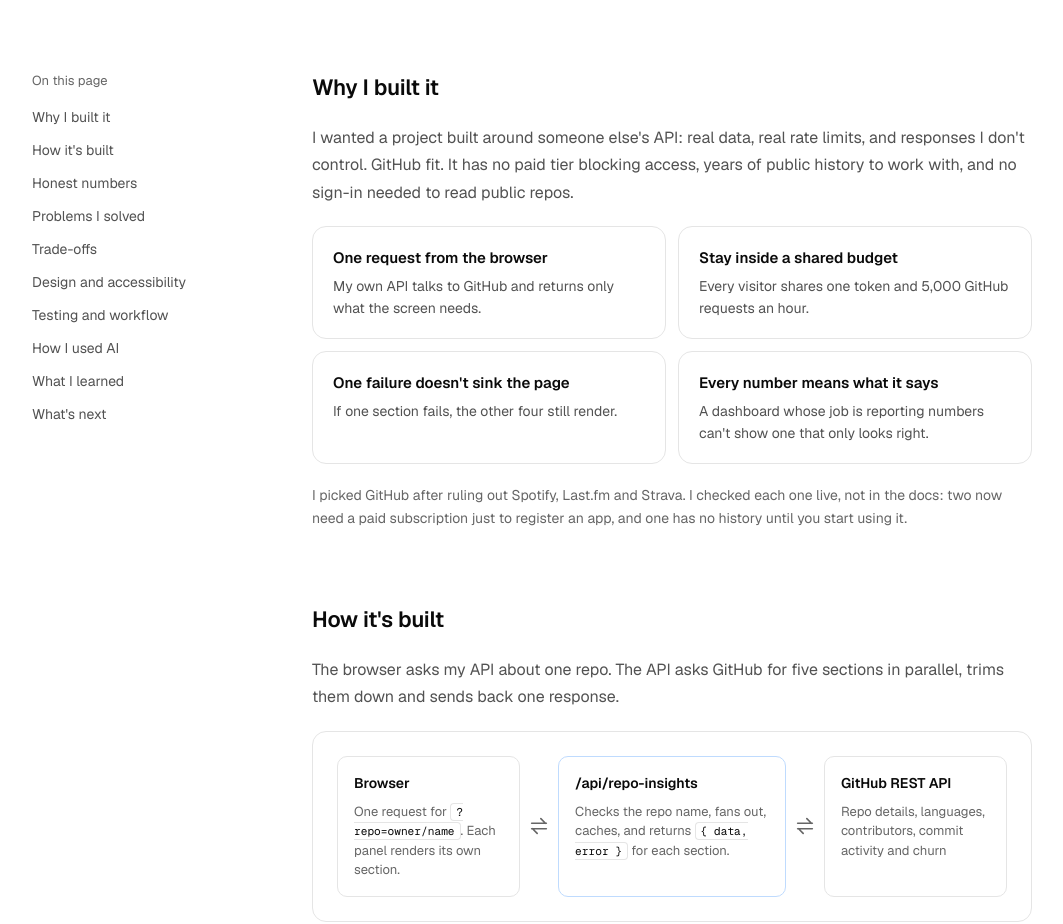
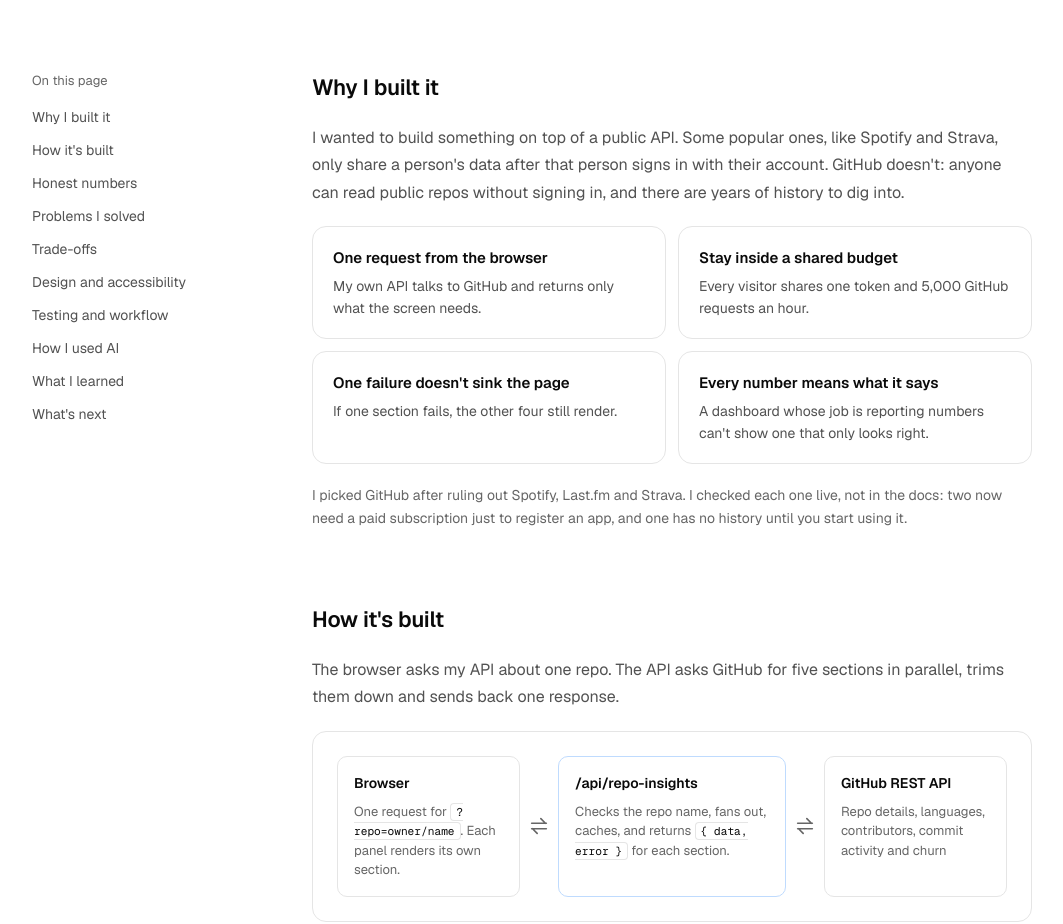
Before and after one commit to warnerp18/portfolio, a website: page src/projects/repopulse/index.html in a window 1280 px wide. Shown: the part 1410-2334 px from the top of the page, without its empty margins (64-1127 px from the left). Drawn offline with nearby package versions, Linux system fonts and the light colour scheme.

Commit message:
Reword why I built RepoPulse

```diff
--- a/src/projects/repopulse/index.html
+++ b/src/projects/repopulse/index.html
@@ -302,10 +302,11 @@
           <section id="why" class="case-section flex-column">
             <h2 class="section-title">Why I built it</h2>
             <p class="text-muted">
-              I wanted a project built around someone else's API: real data,
-              real rate limits, and responses I don't control. GitHub fit. It
-              has no paid tier blocking access, years of public history to work
-              with, and no sign-in needed to read public repos.
+              I wanted to build something on top of a public API. Some popular
+              ones, like Spotify and Strava, only share a person's data after
+              that person signs in with their account. GitHub doesn't: anyone
+              can read public repos without signing in, and there are years of
+              history to dig into.
             </p>
             <ul class="case-grid case-grid-2">
               <li class="case-card flex-column">
```
